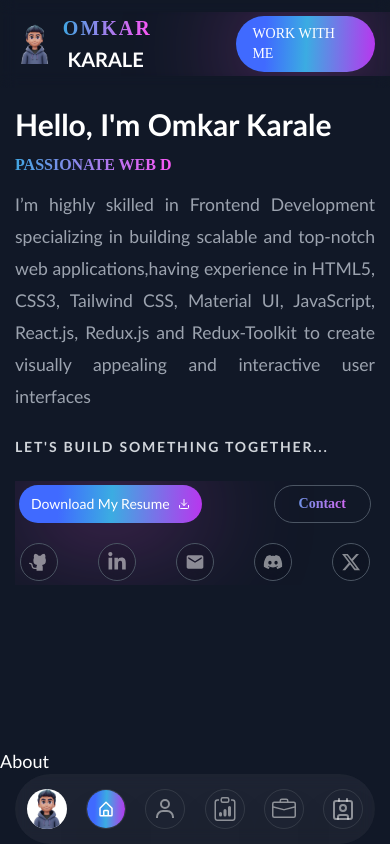
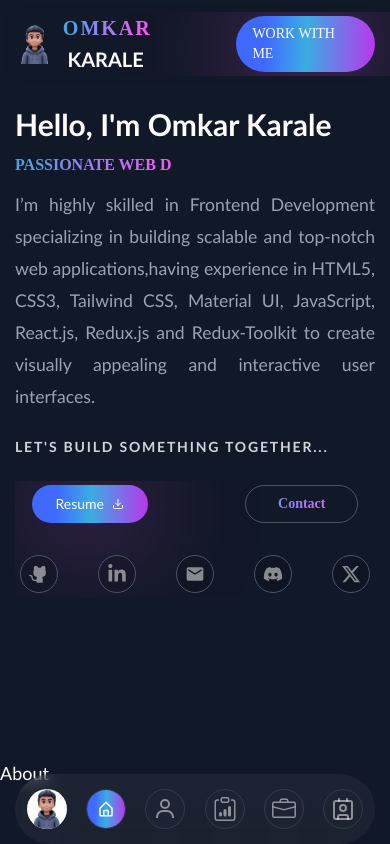
Before and after one commit to onkar895/ONKAR-PORTFOLIO, a React (Vite) app: page / in a window 390 px wide. Shown: the top 844 px of the page. Built offline with nearby package versions, Linux system fonts and the light colour scheme.

Commit message:
Updated Banner

```diff
--- a/src/Components/Banner.jsx
+++ b/src/Components/Banner.jsx
@@ -28,42 +28,42 @@ const Banner = () => {
               </div>
             </div>
             <div className="mt-2 flex flex-col md:gap-4 gap-6 mx-auto">
-              <p data-aos="fade-up" className="text-[1.1rem] md:w-full text-gray-400 sm:text-[.95rem] text-justify">  I’m highly skilled in Frontend Development specializing in building scalable and top-notch web applications,having experience in HTML5, CSS3, Tailwind CSS, Material UI, JavaScript, React.js, Redux.js and Redux-Toolkit to create visually appealing and interactive user interfaces
+              <p data-aos="fade-up" className="text-[1.1rem] lg:w-3/4  text-gray-400 sm:text-[.95rem] text-justify">  I’m highly skilled in Frontend Development specializing in building scalable and top-notch web applications,having experience in HTML5, CSS3, Tailwind CSS, Material UI, JavaScript, React.js, Redux.js and Redux-Toolkit to create visually appealing and interactive user interfaces.
               </p>
               <div className="tracking-widest shadow-2x font-bold">
                 <h1 data-aos="fade-up" className='text-gray-300 max-sm:text-sm'>LET'S BUILD SOMETHING TOGETHER...</h1>
               </div>
-              <div data-aos="fade-up" className='flex max-sm:flex-wrap gap-x-8 max-sm:gap-x-16 max-w-max max-sm:gap-y-5 md:gap-y-5 lg:gap-y-0 py-1 '>
-                <div className='flex items-center gap-2 text-sm btn px-3 max-sm:mx-auto'>
-                  <a href="https://drive.google.com/file/d/1TmtA6Ft8Pc5-cBfQF66-Xm0NvO7dEapp/view?usp=drive_link" >Download My Resume
+              <div data-aos="fade-up" className='flex max-sm:flex-wrap gap-x-8 max-sm:gap-x-16 max-w-max max-sm:gap-y-8 md:gap-y-5 lg:gap-y-0 py-1 '>
+                <div className='flex items-center gap-2 text-sm btn px-6 max-sm:mx-auto'>
+                  <a href="https://drive.google.com/file/d/1TmtA6Ft8Pc5-cBfQF66-Xm0NvO7dEapp/view?usp=drive_link" >Resume
                   </a>
                   <FiDownload className='text-xs' />
                 </div>
-                <button className='border border-gray-600 rounded-full px-6 py-2 text-gradient text-sm max-sm:mx-auto'>Contact</button>
+                <button className='border border-gray-600 rounded-full px-8 py-2 text-gradient text-sm max-sm:mx-auto'>Contact</button>
 
                 <div className="flex gap-x-8 max-sm:gap-10 max-w-max max-sm:mx-auto overflow-hidden text-xl"
                 >
-                  <div className="bg-black/10 backdrop-blur rounded-full border border-gray-600 text-white/50 hover:scale-90 p-2 hover:bg-white hover:text-black">
+                  <div className="bg-black/10 backdrop-blur rounded-full border border-gray-600 text-white/50 p-2 hover:bg-white hover:text-black">
                     <a href="https://github.com/onkar895">
                       <PiGithubLogoFill />
                     </a>
                   </div>
-                  <div className="bg-black/10 backdrop-blur rounded-full border border-gray-600 text-white/50 hover:scale-90 p-2 hover:bg-blue-500 hover:text-white">
+                  <div className="bg-black/10 backdrop-blur rounded-full border border-gray-600 text-white/50 p-2 hover:bg-blue-500 hover:text-white">
                     <a href="https://www.linkedin.com/in/omkarkarale541/">
                       <FaLinkedinIn />
                     </a>
                   </div>
-                  <div className="bg-black/10 backdrop-blur rounded-full border border-gray-600 text-white/50 hover:scale-90 p-2 hover:bg-red-500 hover:text-white">
+                  <div className="bg-black/10 backdrop-blur rounded-full border border-gray-600 text-white/50 p-2 hover:bg-red-500 hover:text-white">
                     <a href="mailto:onkarkarale4@gmail.com">
                       <MdEmail />
                     </a>
                   </div>
-                  <div className="bg-black/10 backdrop-blur rounded-full border border-gray-600 text-white/50 hover:scale-90 p-2 hover:bg-purple-600 hover:text-white">
+                  <div className="bg-black/10 backdrop-blur rounded-full border border-gray-600 text-white/50 p-2 hover:bg-purple-600 hover:text-white">
                     <a href="https://discord.com/users/Onkar895">
                       <FaDiscord />
                     </a>
                   </div>
-                  <div className="bg-black/10 backdrop-blur rounded-full border border-gray-600 text-white/50 hover:scale-90 p-2 hover:bg-black hover:text-white">
+                  <div className="bg-black/10 backdrop-blur rounded-full border border-gray-600 text-white/50 p-2 hover:bg-black hover:text-white">
                     <a href="https://twitter.com/Onkar895">
                       <FaXTwitter />
                     </a>
@@ -72,7 +72,7 @@ const Banner = () => {
               </div>
             </div>
           </div>
-          <div className='hidden lg:flex'>
+          <div data-aos="fade-up" className='hidden lg:flex'>
             <img
               className="object-cover md:h-[95%] lg:w-[60vw] md:w-[100vw] sm:m-0 rounded-full"
               src="https://i.postimg.cc/Y2392L4K/Mypic-Photoroom-png-Photoroom.png"
```
